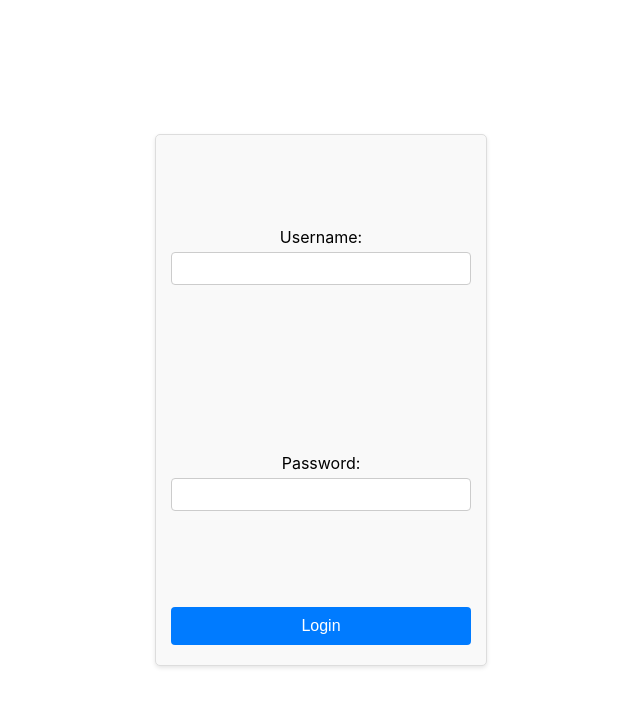
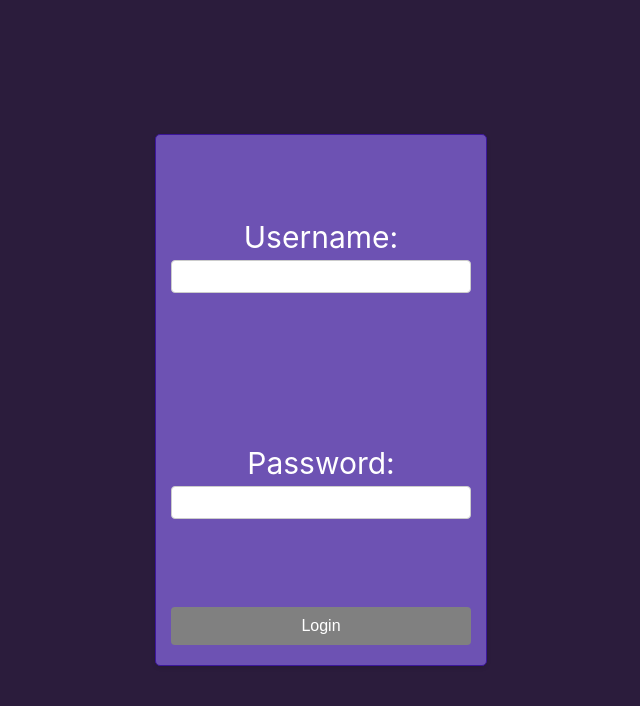
Before and after one commit to thenyandude/infoscreen-retry, a React (Create React App) app in the folder code-in-here/: page / in a window 1280 px wide. Shown: the top 706 px of the page, without its empty margins (319-959 px from the left). Built offline with nearby package versions, Linux system fonts and the light colour scheme.

Commit message:
Added alot of css

```diff
--- a/code-in-here/src/FileManager.css
+++ b/code-in-here/src/FileManager.css
@@ -1,4 +1,8 @@
 /* Add this CSS to your stylesheet or component styles */
+
+body{
+  background-color: #2b1c3c;
+}
 
 .media-grid {
   display: grid;
@@ -9,8 +13,11 @@
 .media-item {
   position: relative;
   overflow: hidden; /* Ensure images don't overflow their container */
-  background-color: aquamarine;
+  background-color: #6D52B3;
   height: 300px;
+  color: white;
+  border-radius: 4px;
+
 }
 
 .media-item img {
@@ -28,14 +35,21 @@
 .media-item a {
   height: 100px;
   text-align: center;
+  color: #ffffff;
+  text-decoration: none;
 }
 
 button {
-  background-color: red;
+  background-color: #808080;
   color: white;
   border: none;
   padding: 5px;
   cursor: pointer;
   width: 100px;
   margin: 5px;
+  border-radius: 4px;
 }
+
+input{
+  text-align: center;
+}
--- a/code-in-here/src/FileUpload.js
+++ b/code-in-here/src/FileUpload.js
@@ -148,7 +148,7 @@ const FileUploadForm = ({ onUpload }) => {
 ))}
 
       </ul>
-      <button onClick={handleSubmit}>Submit</button>
+      <button className='upload-button' onClick={handleSubmit}>Submit</button>
     </div>
   );
 };
--- a/code-in-here/src/FileUploadForm.css
+++ b/code-in-here/src/FileUploadForm.css
@@ -11,7 +11,7 @@
 /* FileUploadForm.css */
 
 .dropzone {
-  border: 4px dashed #838383;
+  border: 5px dashed #5c9915;
   border-radius: 4px;
   padding: 20px;
   text-align: center;
@@ -74,3 +74,8 @@ li button {
   width: 100px;
   margin: 5px;
 }
+
+.upload-button{
+  color:white;
+  background-color: #5c9915;
+}
--- a/code-in-here/src/ImageViewer.css
+++ b/code-in-here/src/ImageViewer.css
@@ -6,6 +6,8 @@ div {
     align-items: center;
     justify-content: center;
     height: 100vh;
+    color: white;
+    font-size: 30px;
   }
 
   h2 {
@@ -26,6 +28,7 @@ div {
     height: auto;
   }
 
-  .text{
-    font-size: 40px;
+  .text-media{
+    font-size: 60px;
+    color: white;
   }
--- a/code-in-here/src/ImageViewer.js
+++ b/code-in-here/src/ImageViewer.js
@@ -59,7 +59,7 @@ const ImageViewer = () => {
         <div>
           {isTextFile(mediaItems[currentMediaIndex]?.path) ? (
             // Display text content for text files
-            <div key={currentMediaIndex}>
+            <div key={currentMediaIndex} className ='text-media'>
               {mediaItems[currentMediaIndex]?.text}
             </div>
           ) : (
--- a/code-in-here/src/Login.css
+++ b/code-in-here/src/Login.css
@@ -5,14 +5,15 @@
     max-height: 500px;
     margin: 50px auto;
     padding: 15px;
-    border: 1px solid #ddd;
+    border: 1px solid #3C179A;
     border-radius: 5px;
     box-shadow: 0 2px 4px rgba(0, 0, 0, 0.1);
-    background-color: #f9f9f9;
+    background-color: #6D52B3;
     display: flex;
     flex-direction: column;
     justify-content: flex-start;
     align-items: center;
+    color: white;
   }
 
   .form-group {
@@ -29,7 +30,7 @@
   .form-group input[type="password"] {
     width: 100%;
     padding: 8px;
-    border: 1px solid #ccc;
+    border: 1px solid #4d26b0;
     border-radius: 4px;
     box-sizing: border-box;
   }
@@ -39,12 +40,12 @@
     padding: 10px;
     border: none;
     border-radius: 4px;
-    background-color: #007bff;
+    background-color: #808080;
     color: white;
     cursor: pointer;
     font-size: 16px;
   }
 
   .login-form button:hover {
-    background-color: #0056b3;
+    background-color: hsl(182, 45%, 52%);
   }
--- a/code-in-here/src/Register.css
+++ b/code-in-here/src/Register.css
@@ -5,14 +5,15 @@
     max-height: 500px;
     margin: 50px auto;
     padding: 15px;
-    border: 1px solid #ddd;
+    border: 1px solid #3C179A;
     border-radius: 5px;
     box-shadow: 0 2px 4px rgba(0, 0, 0, 0.1);
-    background-color: #f9f9f9;
+    background-color: #6D52B3;
     display: flex;
     flex-direction: column;
     justify-content: flex-start;
     align-items: center;
+    color: white;
   }
 
   .form-group {
@@ -39,12 +40,12 @@
     padding: 10px;
     border: none;
     border-radius: 4px;
-    background-color: #28a745; /* Changed color for distinction */
+    background-color: #808080; /* Changed color for distinction */
     color: white;
     cursor: pointer;
     font-size: 16px;
   }
 
   .register-form button:hover {
-    background-color: #218838; /* Darker shade for hover */
+    background-color: #28a745; /* Darker shade for hover */
   }
```
